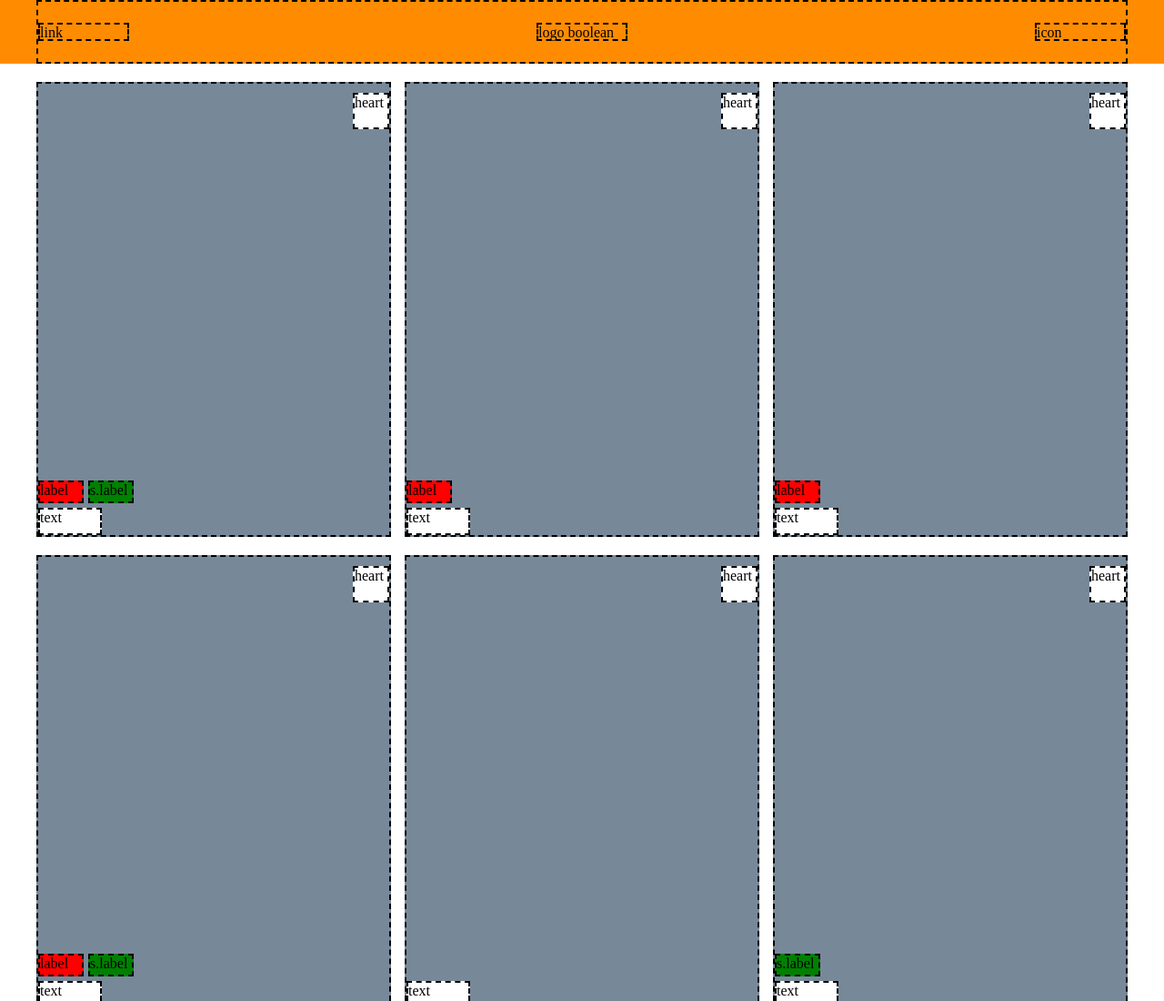
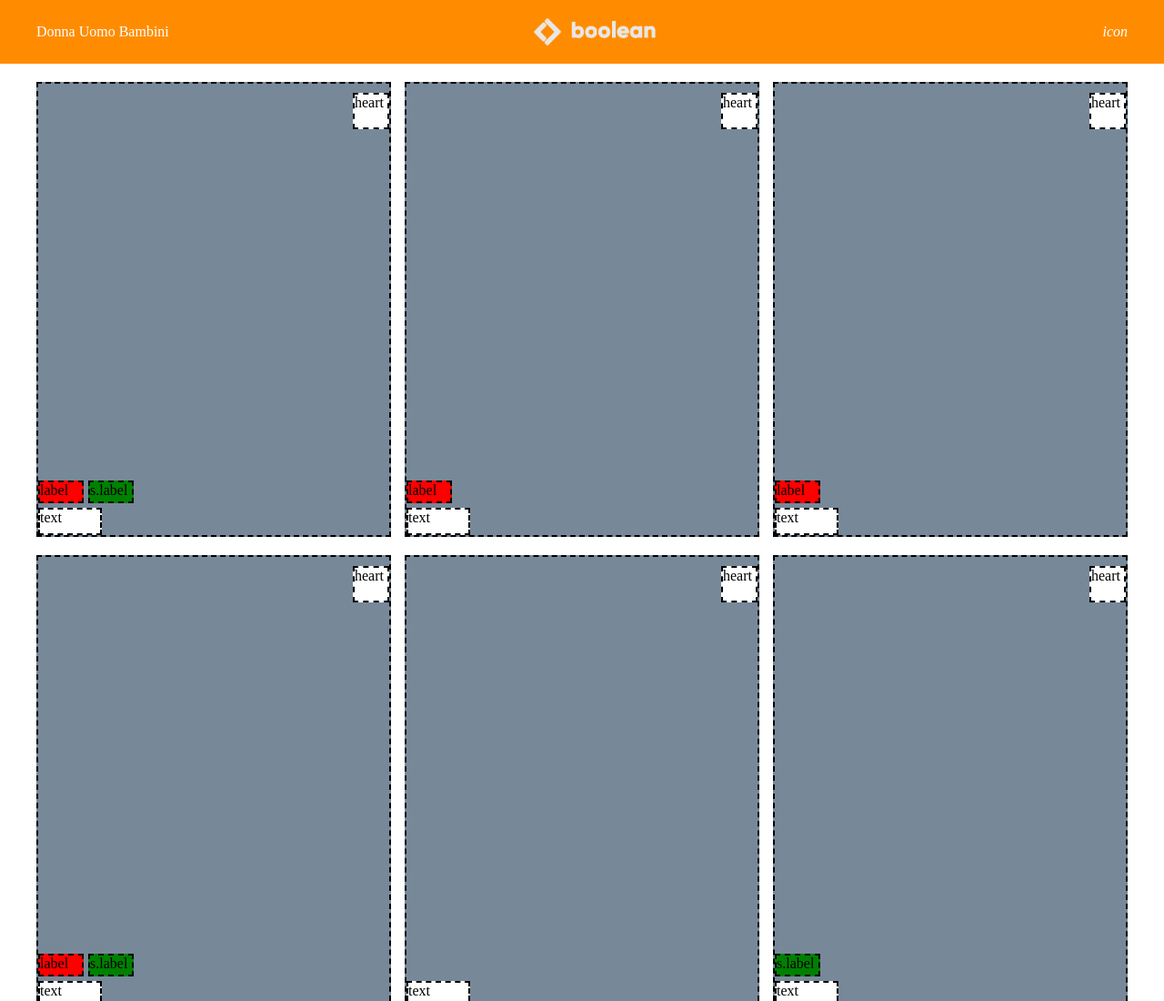
Before and after one commit to AndreaPiazza33/html-css-boolando, a plain HTML site: page index.html in a window 1280 px wide. Shown: the top 1100 px of the page at 91% size. Drawn offline with Linux system fonts and the light colour scheme.

Commit message:
style: add CSS to header

```diff
--- a/CSS/style.css
+++ b/CSS/style.css
@@ -29,19 +29,25 @@
 /*header*/
 header{
     background-color: darkorange;
+    color: white;
+}
+header img{
+    max-height: 100%;
+    max-width: 100%;
 }
 
 header > .container{
     height: 70px;
-    border: 2px dashed black;
 }
-.debug-header{
-    border: 2px dashed black;
-    height: 20px;
-    width: 100px;
+.logo-header{
+    height: 70px;
+    padding: 20px;
+    margin-right: 90px;
 }
 
+
 /*main*/
+
 .debug-card{
     position: relative;
     border: 2px dashed black;
--- a/index.html
+++ b/index.html
@@ -9,9 +9,9 @@
 <body> <!--header fixed + main con 6 cards hover + footer-->
     <header>
         <div class="container flex justify-between align-center">
-            <div class="debug-header align-center">link</div>
-            <div class="debug-header align-center">logo boolean</div>
-            <div class="debug-header align-center">icon</div>
+            <div class="align-center">Donna Uomo Bambini</div>
+            <div class="logo-header align-center"><img src="./img/boolean-logo.png" alt="Logo boolean"></div>
+            <i class="align-center">icon</i>
         </div>
     </header>
     <main> <!--6 cards diverse con hover-->
```
